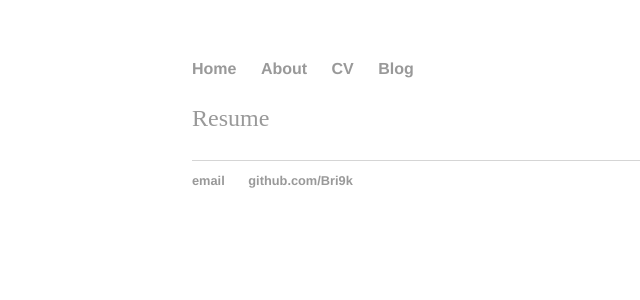
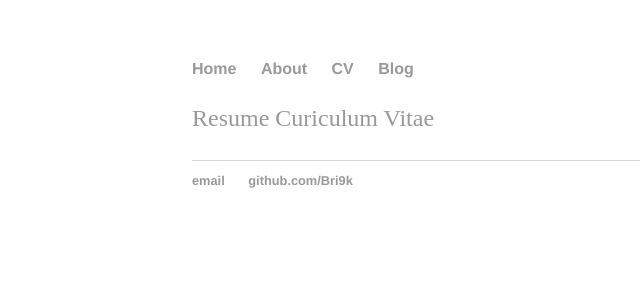
Before and after one commit to akshayrdeodhar/akshayrdeodhar.github.io, a Jekyll site: the page built from cv/index.md, in a window 1280 px wide. Shown: the top 300 px of the page, without its empty margins (0-640 px from the left). Built offline with Jekyll 4.4.1, drawn with Linux system fonts in a browser that asks for light colours; our own code applies the rules of GitHub Pages for plain Markdown files.

Commit message:
added link to cv

```diff
--- a/cv/index.md
+++ b/cv/index.md
@@ -1 +1,2 @@
 [Resume](https://bri9k.github.io/cv/resume.pdf)
+[Curiculum Vitae](https://bri9k.github.io/cv/akshay_cv.pdf)
```
